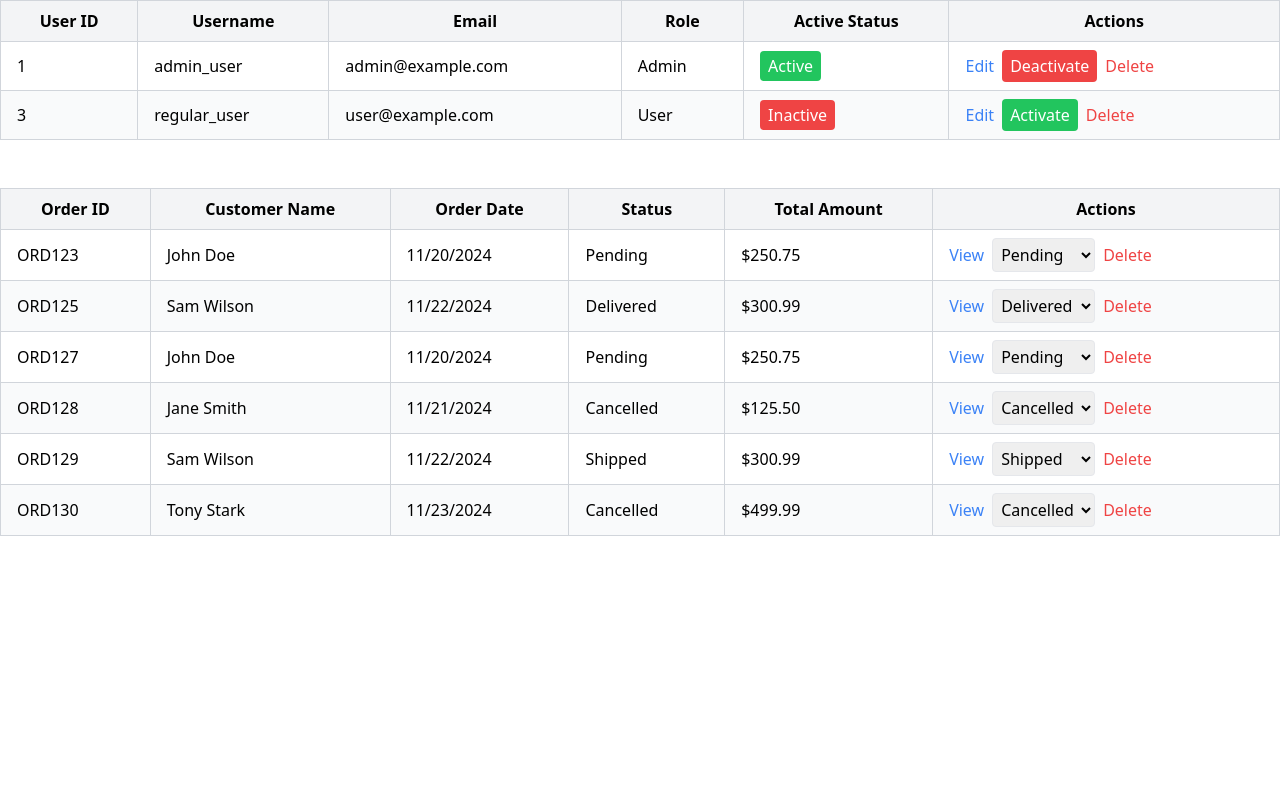
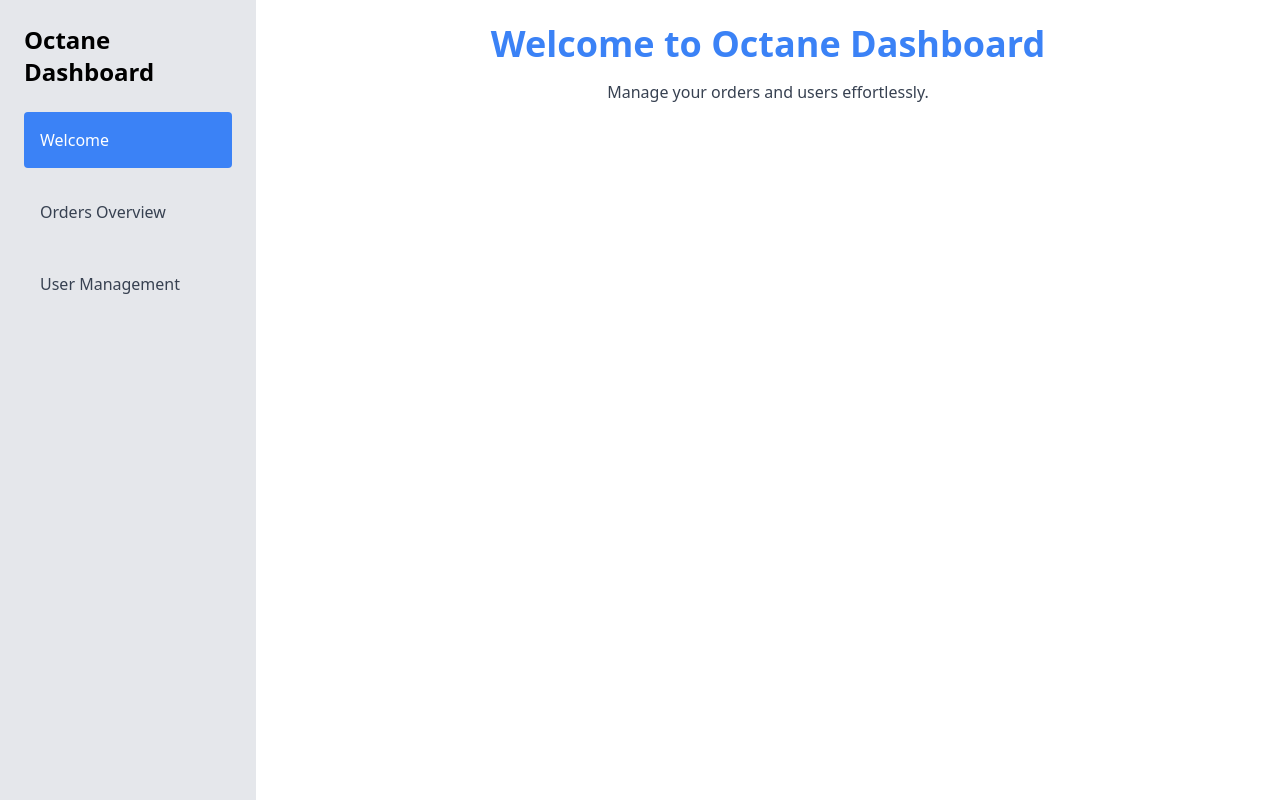
Before and after one commit to Hayat-Talaat/generic-table-react, a React (Vite) app: page / in a window 1280 px wide. Built offline with nearby package versions, Linux system fonts and the light colour scheme; data requests are answered from the project's data file.

Commit message:
Feature: set up routing with react-router-dom using createBrowserRouter and a side navigation menu for the three pages: Welcome, Orders Overview, and User Management.

```diff
--- a/package.json
+++ b/package.json
@@ -17,6 +17,7 @@
     "react": "^18.3.1",
     "react-dom": "^18.3.1",
     "react-redux": "^9.1.2",
+    "react-router-dom": "^7.0.1",
     "redux": "^5.0.1",
     "toolkit": "^1.5.4"
   },
--- a/src/App.tsx
+++ b/src/App.tsx
@@ -1,15 +1,10 @@
 import React from "react";
-// components
-import OrdersOverview from "./pages/OrdersOverview";
-import UserManagement from "./pages/UserManagement";
+import AppRoutes from "./routes";
 
 const App: React.FC = () => {
   return (
     <>
-      <UserManagement />
-      <br />
-      <br />
-      <OrdersOverview />
+      <AppRoutes />
     </>
   );
 };
--- /dev/null
+++ b/src/components/SideMenu.tsx
@@ -0,0 +1,28 @@
+import React from "react";
+import { NavLink } from "react-router-dom";
+
+const SideMenu: React.FC = () => {
+  const navItemStyle = ({ isActive }: { isActive: boolean }) =>
+    isActive
+      ? "block p-4 text-white bg-blue-500 rounded"
+      : "block p-4 text-gray-700 hover:bg-gray-100 rounded";
+
+  return (
+    <div className="w-64 h-screen bg-gray-200 p-6">
+      <h2 className="text-2xl font-bold mb-6">Octane Dashboard</h2>
+      <nav className="space-y-4">
+        <NavLink to="/" className={navItemStyle}>
+          Welcome
+        </NavLink>
+        <NavLink to="/orders" className={navItemStyle}>
+          Orders Overview
+        </NavLink>
+        <NavLink to="/users" className={navItemStyle}>
+          User Management
+        </NavLink>
+      </nav>
+    </div>
+  );
+};
+
+export default SideMenu;
--- /dev/null
+++ b/src/pages/WelcomePage.tsx
@@ -0,0 +1,16 @@
+import React from "react";
+
+const WelcomePage: React.FC = () => {
+  return (
+    <div className="text-center">
+      <h1 className="text-4xl font-bold text-blue-500 mb-4">
+        Welcome to Octane Dashboard
+      </h1>
+      <p className="text-gray-700">
+        Manage your orders and users effortlessly.
+      </p>
+    </div>
+  );
+};
+
+export default WelcomePage;
--- /dev/null
+++ b/src/routes/index.tsx
@@ -0,0 +1,31 @@
+import React from "react";
+import { createBrowserRouter, RouterProvider, Outlet } from "react-router-dom";
+import OrdersOverview from "../pages/OrdersOverview";
+import UserManagement from "../pages/UserManagement";
+import WelcomePage from "../pages/WelcomePage";
+import SideMenu from "../components/SideMenu";
+
+const Layout: React.FC = () => (
+  <div className="flex">
+    <SideMenu />
+    <div className="flex-1 p-6">
+      <Outlet />
+    </div>
+  </div>
+);
+
+const router = createBrowserRouter([
+  {
+    path: "/",
+    element: <Layout />,
+    children: [
+      { path: "/", element: <WelcomePage /> },
+      { path: "/orders", element: <OrdersOverview /> },
+      { path: "/users", element: <UserManagement /> },
+    ],
+  },
+]);
+
+const AppRoutes: React.FC = () => <RouterProvider router={router} />;
+
+export default AppRoutes;
```
Also changed, not shown: 1 other file (tests, documents, lock files or other folders).
